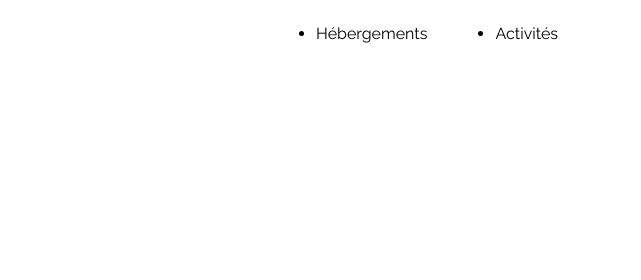
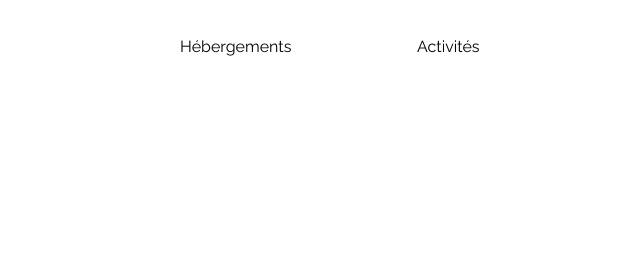
Before and after one commit to Katel-V/Projet_3_Vernier_Katel, a plain HTML site: page index.html in a window 1280 px wide. Shown: the top 280 px of the page, 639-1280 px from the left. Drawn offline with Linux system fonts and the light colour scheme.

Commit message:
Update index.html

```diff
--- a/index.html
+++ b/index.html
@@ -23,11 +23,9 @@
             <div class="logo">
                 <img src="./images/logo/Booki.png" alt="logo booki">
             </div>
-            <nav> <!-- Menu de navigation-->
-                <ul class="navbar">
-                    <li><a href="#hebergements">Hébergements</a></li>
-                    <li><a href="#activites">Activités</a></li>
-                </ul>
+            <nav class="navbar"> <!-- Menu de navigation-->
+                <div class="links-bar"><a class="links" href="#hebergements">Hébergements</a></div>
+                <div class="links-bar"><a class="links" href="#activites">Activités</a></div>
             </nav>
         </header>
 
```
